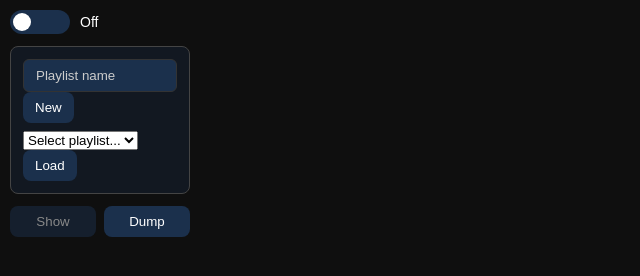
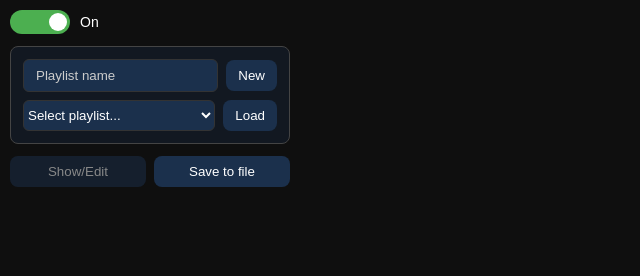
Before and after one commit to kj-crypto/youtube-firefox-plugin, a website built with Vite: page src/menu/menu.html in a window 1280 px wide. Shown: the whole page, without its empty margins (0-640 px from the left). Built offline with nearby package versions, Linux system fonts and the light colour scheme; some packages are replaced by stand-ins of ours.

Commit message:
WIP: Realigned menu

```diff
--- a/src/menu/menu.css
+++ b/src/menu/menu.css
@@ -1,6 +1,9 @@
-/* just for dev */
+* {
+  box-sizing: border-box;
+}
+
 .plugin-body {
-  width: 200px;
+  width: 300px;
 }
 
 :root {
@@ -104,6 +107,7 @@ input:checked + .slider:before {
   transition:
     opacity 0.3s ease,
     pointer-events 0.3s ease;
+  width: 100%;
 }
 
 .playlist-controls input {
@@ -121,6 +125,27 @@ input:checked + .slider:before {
   color: #ccc;
 }
 
+.input-row {
+  display: flex;
+  gap: 8px;
+  align-items: center;
+}
+
+.load-row {
+  display: flex;
+  flex-wrap: wrap;
+  gap: 8px;
+  width: 100%;
+}
+
+.load-row select {
+  flex: 1;
+  border-radius: calc(var(--radius) - 2px);
+  border: 1px solid #333;
+  background: var(--bg-mid);
+  color: white;
+}
+
 .button-row.disable {
   opacity: var(--disable-opacity);
   pointer-events: none;
@@ -132,6 +157,7 @@ input:checked + .slider:before {
 .button-row {
   display: flex;
   gap: 8px;
+  padding: 0;
   width: 100%;
   transition:
     opacity 0.3s ease,
--- a/src/menu/menu.html
+++ b/src/menu/menu.html
@@ -8,10 +8,10 @@
       <div class="menu">
         <div class="toggle-container">
           <label class="toggle-switch">
-            <input type="checkbox" id="toggle" />
+            <input type="checkbox" id="toggle" checked />
             <span class="slider"></span>
           </label>
-          <span class="toggle-text">Off</span>
+          <span class="toggle-text">On</span>
         </div>
 
         <div class="playlist-controls" id="playlist-controls">
@@ -28,8 +28,8 @@
           </div>
         </div>
         <div class="button-row">
-          <button id="show">Show</button>
-          <button id="dump">Dump</button>
+          <button id="show">Show/Edit</button>
+          <button id="dump">Save to file</button>
         </div>
       </div>
     </div>
```
